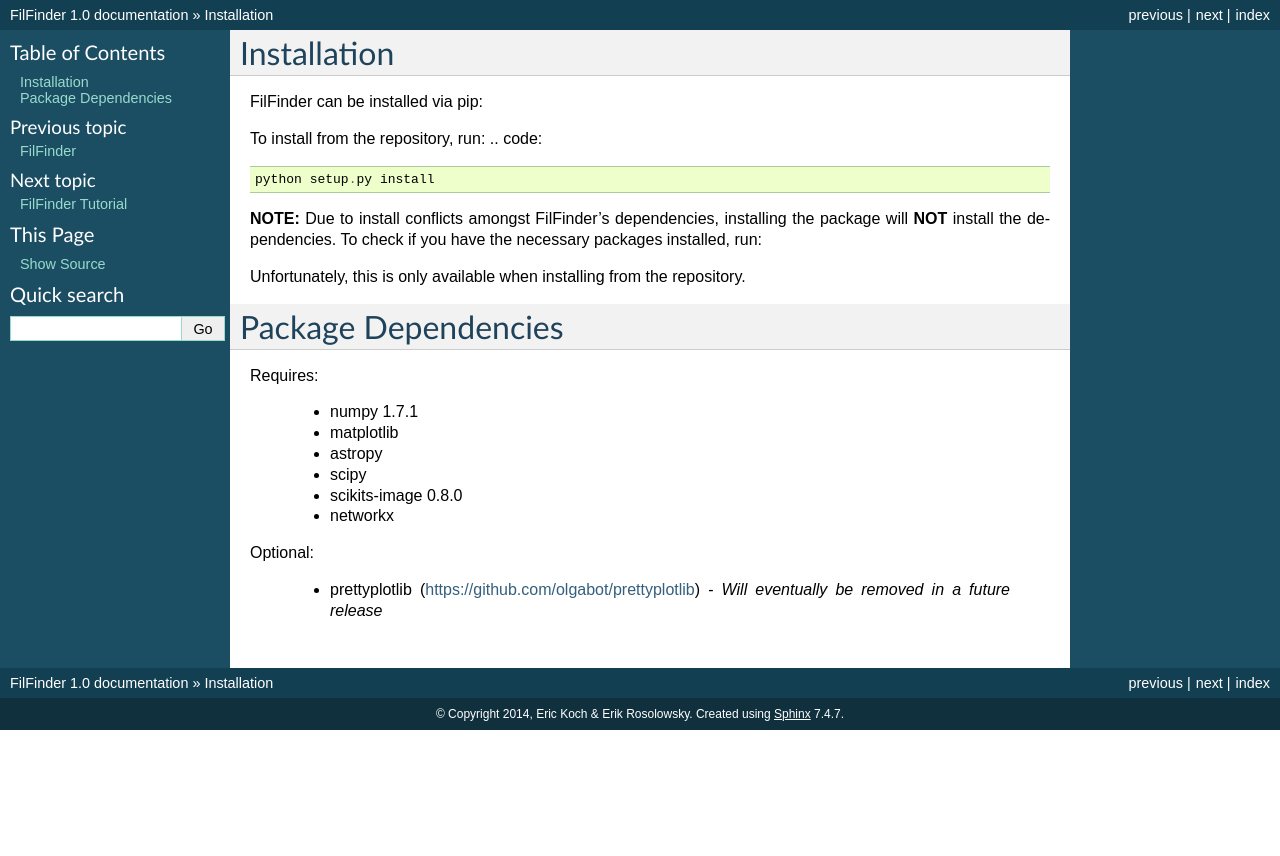
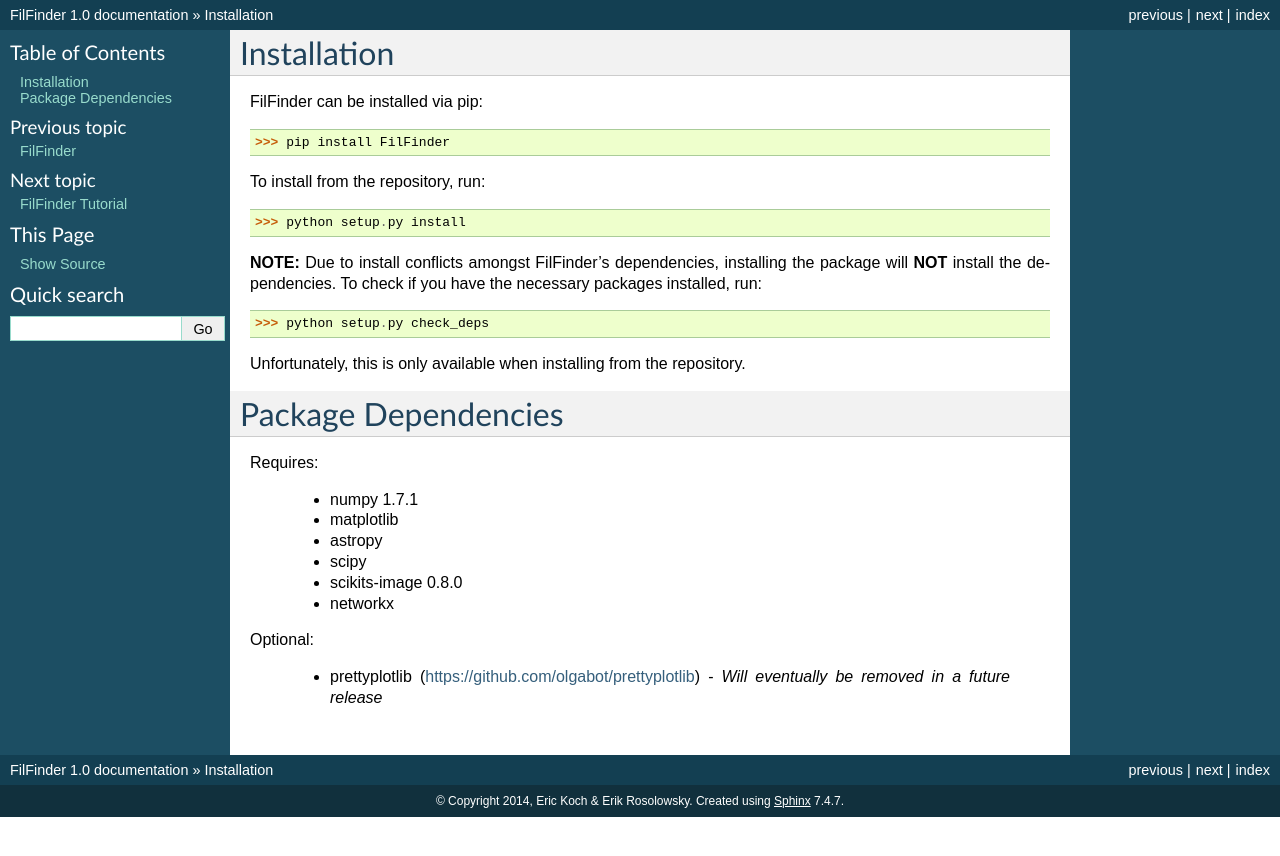
Before and after one commit to e-koch/FilFinder, a Sphinx documentation site: the page built from docs/install.rst, in a window 1280 px wide. Shown: the top 856 px of the page. Built offline with Sphinx 7.4.7, drawn with Linux system fonts in a browser that asks for light colours.

Commit message:
And again

```diff
--- a/docs/install.rst
+++ b/docs/install.rst
@@ -3,18 +3,16 @@
 
 FilFinder can be installed via pip:
 
-.. code::
-    pip install FilFinder
+>>> pip install FilFinder
 
 To install from the repository, run:
-.. code::
-    python setup.py install
+
+>>> python setup.py install
 
 
 **NOTE:** Due to install conflicts amongst FilFinder's dependencies, installing the package will **NOT** install the dependencies. To check if you have the necessary packages installed, run:
 
-.. code::
-    python setup.py check_deps
+>>> python setup.py check_deps
 
 Unfortunately, this is only available when installing from the repository.
 
```
